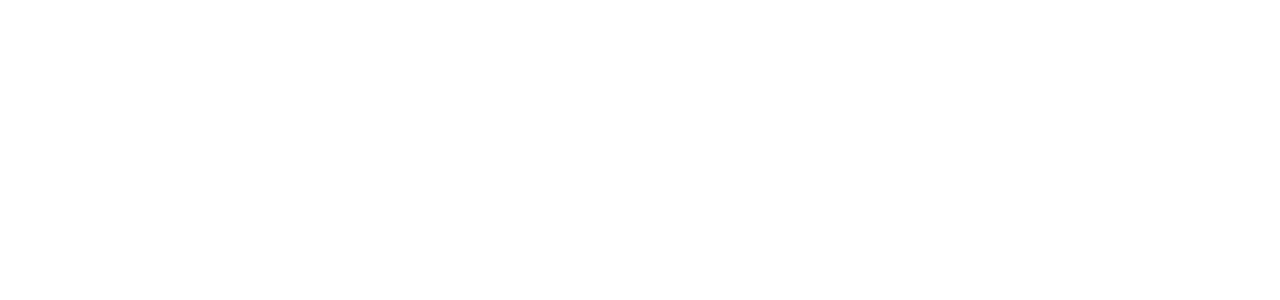
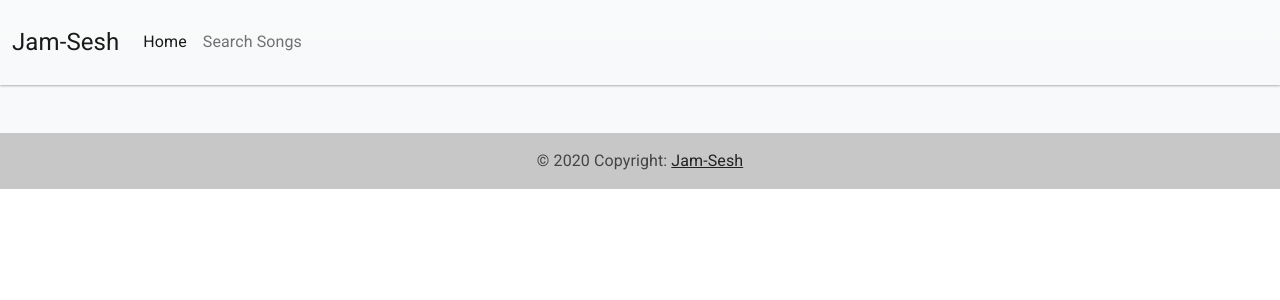
Before and after one commit to it-490-kakashi/Jam-Sesh, a Flask app: page / in a window 1280 px wide. Before the commit the part shown is empty. Shown: the top 300 px of the page. Run offline with Flask 2, Linux system fonts and the light colour scheme; some libraries are stand-ins or nearby versions.

Commit message:
Reorganized and added temp navbar & footer

```diff
--- a/server/templates/base.html
+++ b/server/templates/base.html
@@ -8,12 +8,54 @@
     <link rel="stylesheet" href="{{ url_for('static', filename='css/bootstrap/bootstrap.css') }}"/>
     <link rel="stylesheet" href="{{ url_for('static', filename='css/base.css') }}"/>
 
-    <script src="{{ url_for('static', filename='js/bootstrap/bootstrap.bundle.js') }}"></script>
+
     {% block extra_css %}{% endblock %}
 </head>
 <body>
+
+    <nav class="navbar navbar-expand-lg navbar-light bg-light"> {# TODO: Implement active class toggle on specific page load #}
+      <div class="container-fluid">
+        <a class="navbar-brand" href="/">Jam-Sesh</a>
+        <button class="navbar-toggler" type="button" data-bs-toggle="collapse" data-bs-target="#navbarSupportedContent" aria-controls="navbarSupportedContent" aria-expanded="false" aria-label="Toggle navigation">
+          <span class="navbar-toggler-icon"></span>
+        </button>
+        <div class="collapse navbar-collapse" id="navbarSupportedContent">
+          <ul class="navbar-nav me-auto mb-2 mb-lg-0">
+            <li class="nav-item">
+              <a class="nav-link active" aria-current="page" href="/">Home</a>
+            </li>
+            <li class="nav-item">
+              <a class="nav-link" href="/search">Search Songs</a>
+            </li>
+          </ul>
+        </div>
+      </div>
+    </nav>
+
     {% block content %}{% endblock %}
 
+    <!-- Footer -->
+    <footer class="bg-light text-center ">
+      <!-- Grid container -->
+      <div class="container p-4">
+
+
+
+
+      </div>
+      <!-- Grid container -->
+
+      <!-- Copyright -->
+      <div class="text-center p-3" style="background-color: rgba(0, 0, 0, 0.2)">
+        © 2020 Copyright:
+        <a class="text-dark">Jam-Sesh</a>
+      </div>
+      <!-- Copyright -->
+
+    </footer>
+    <!-- Footer -->
+    {#<script src="https://code.jquery.com/jquery-3.6.0.min.js" integrity="sha256-/xUj+3OJU5yExlq6GSYGSHk7tPXikynS7ogEvDej/m4=" crossorigin="anonymous"></script>#}
+    <script src="{{ url_for('static', filename='js/bootstrap/bootstrap.js') }}"></script>
     {% block extra_js %}{% endblock %}
 </body>
 </html>
```
